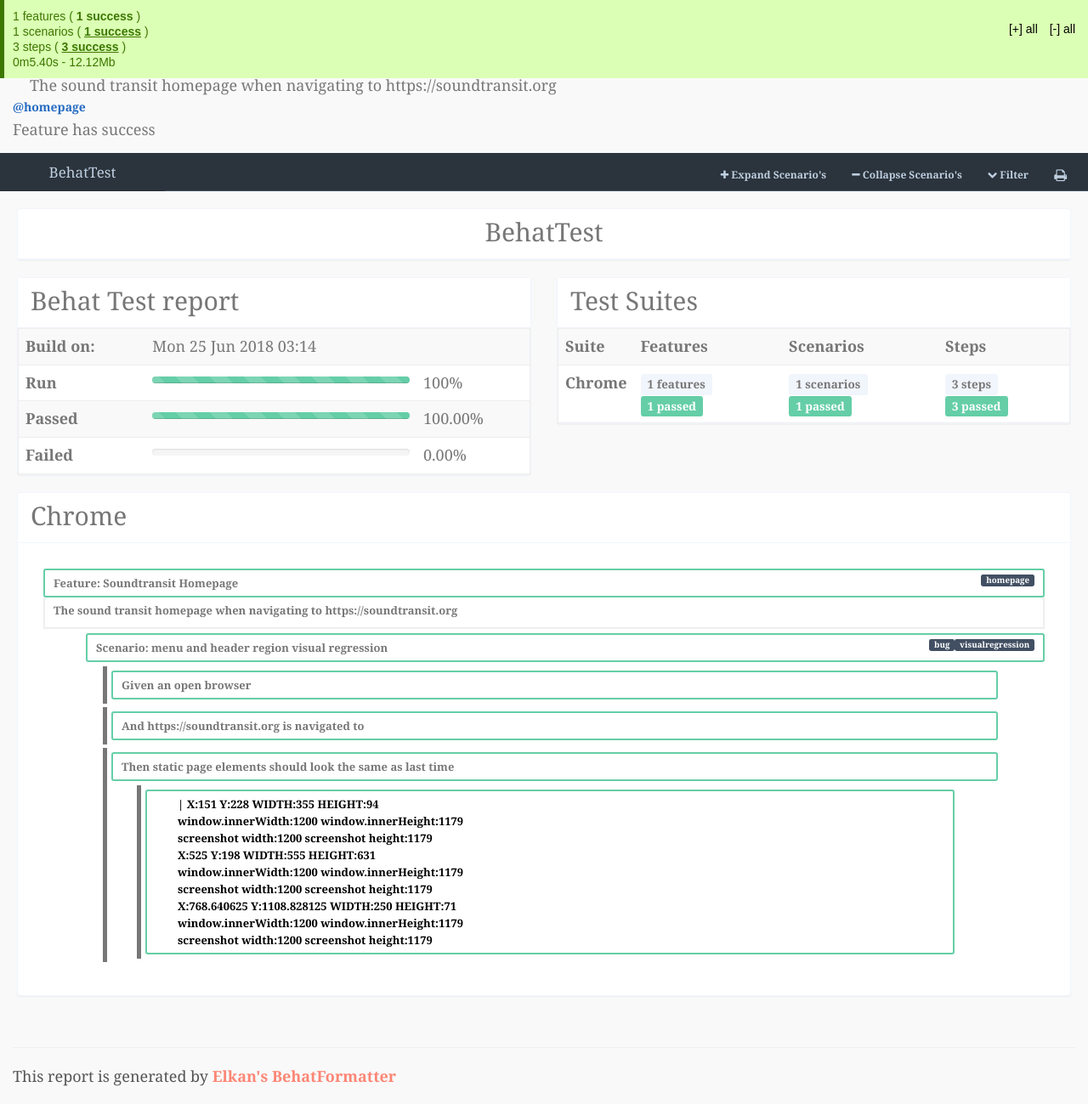
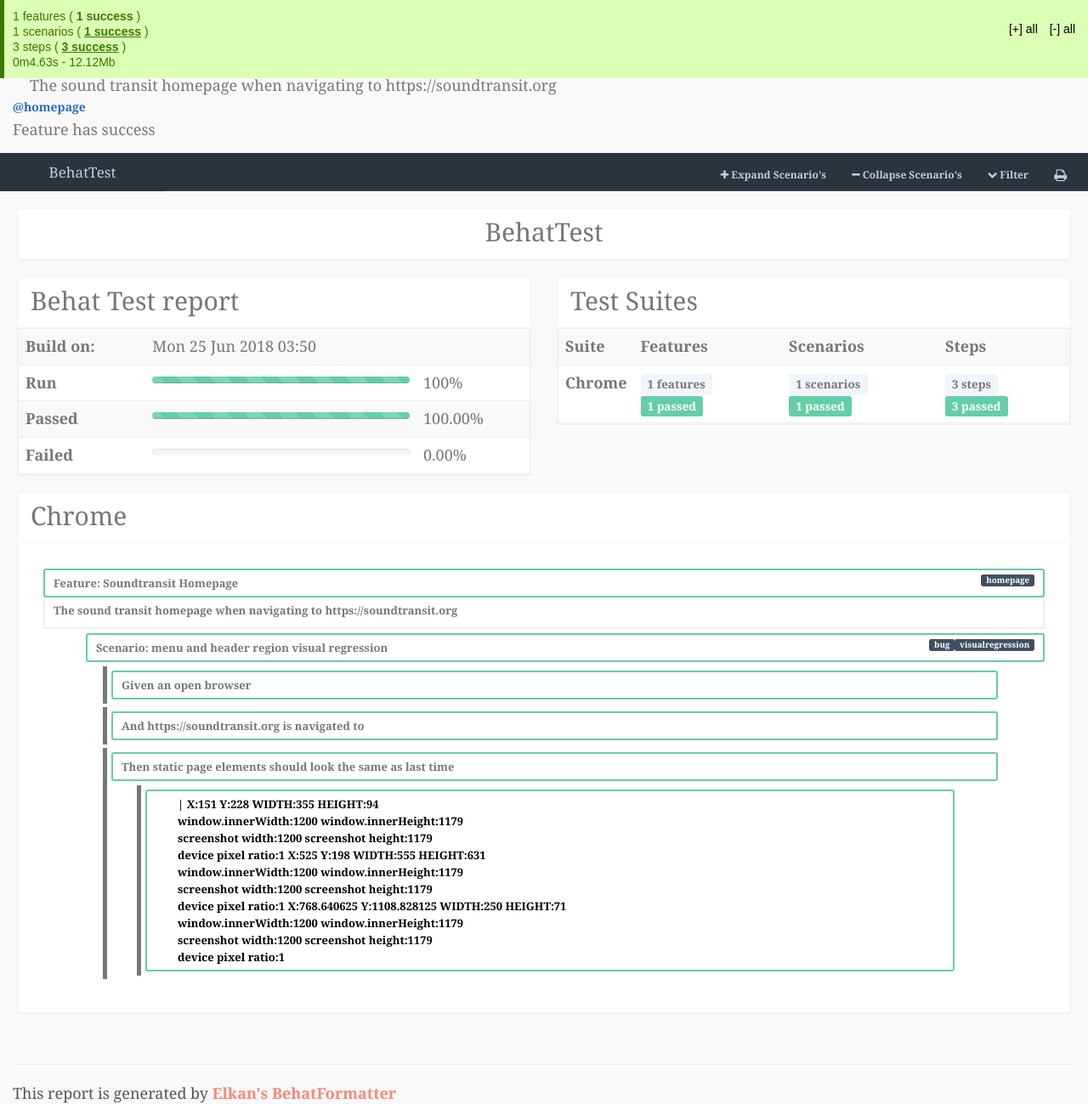
Before and after one commit to jimarasim/behattest, a PHP site: page /wd/build/Index.html in a window 1280 px wide. Shown: the whole page at 85% size. Before the commit the page ends 1278 px from the top, so only its background shows below. Run offline with PHP 8.4, Linux system fonts and the light colour scheme; some libraries are stand-ins or nearby versions.

Commit message:
debugging

```diff
--- a/build/Index.html
+++ b/build/Index.html
@@ -471,7 +471,7 @@
                             <tr>
                                 <th>Build on:</th>
                                 <td>
-                                    Mon 25 Jun 2018 03:14
+                                    Mon 25 Jun 2018 03:50
                                 </td>
                                 <td></td>
                             </tr>
@@ -614,13 +614,13 @@
                                                                                                                                                                                                                                                                                                                                                                                                                                                                                                    <p style="padding-left:2em ; color:black">|  X:151 Y:228 WIDTH:355 HEIGHT:94<br />
  window.innerWidth:1200 window.innerHeight:1179<br />
  screenshot width:1200 screenshot height:1179<br />
- X:525 Y:198 WIDTH:555 HEIGHT:631<br />
+ device pixel ratio:1 X:525 Y:198 WIDTH:555 HEIGHT:631<br />
  window.innerWidth:1200 window.innerHeight:1179<br />
  screenshot width:1200 screenshot height:1179<br />
- X:768.640625 Y:1108.828125 WIDTH:250 HEIGHT:71<br />
+ device pixel ratio:1 X:768.640625 Y:1108.828125 WIDTH:250 HEIGHT:71<br />
  window.innerWidth:1200 window.innerHeight:1179<br />
  screenshot width:1200 screenshot height:1179<br />
-</p>
+ device pixel ratio:1</p>
                                                                                                                                      </div>
                                                              </li>
                                                          </ol>
@@ -750,7 +750,7 @@
                     3 steps ( <strong class="passed">3 success</strong> )
                 </p>
                 <p class="time">
-                0m5.40s - 12.12Mb
+                0m4.63s - 12.12Mb
                 </p>
             </div>
             <div class="switchers">
--- a/features/bootstrap/Utilities/Screenshot.php
+++ b/features/bootstrap/Utilities/Screenshot.php
@@ -50,6 +50,7 @@ class Screenshot {
         print(" window.innerWidth:".$driver->executeScript("return window.innerWidth;")." window.innerHeight:".$driver->executeScript("return window.innerHeight;")."\n");
         $image_dimensions_screenshot = getimagesize($screenshot);
         print(" screenshot width:".$image_dimensions_screenshot[0]." screenshot height:".$image_dimensions_screenshot[1]."\n");
+        print(" device pixel ratio:".$driver->executeScript("return window.devicePixelRatio;"));
 
         // crop element screenshot from whole page screenshot, and save it to destination
         $src = imagecreatefrompng($screenshot);
```
